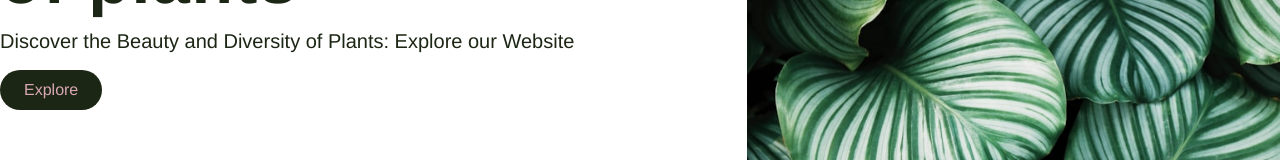
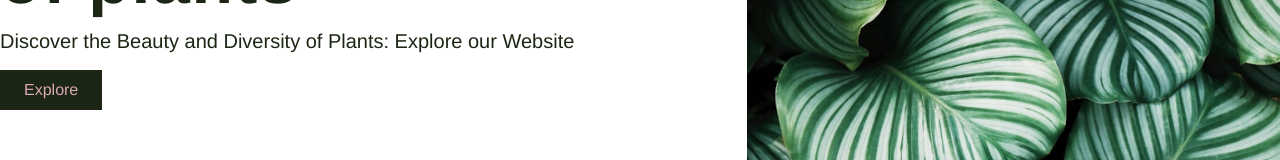
Before and after one commit to camila-stefano/plant-collection, a React (Vite) app: page / in a window 1280 px wide. Shown: the part 279-439 px from the top of the page. Built offline with nearby package versions, Linux system fonts and the light colour scheme; no server answers.

Commit message:
update Hero component

```diff
--- a/src/components/Hero.jsx
+++ b/src/components/Hero.jsx
@@ -7,7 +7,7 @@ const Hero = () => {
         <h1 className="font-bold text-header tracking-wide">Explore the world of plants</h1>
         <p className="text-lg">Discover the Beauty and Diversity of Plants: Explore our Website
         </p>
-        <button className="bg-primaryGreen text-primaryPink rounded-full w-fit py-2 px-6">Explore</button>
+        <button className="bg-primaryGreen text-primaryPink w-fit py-2 px-6">Explore</button>
       </div>
       <div className="flex-none">
         <img className="h-[50rem] w-full object-cover" src={baclgroundImage} alt="Plant image" />
```
